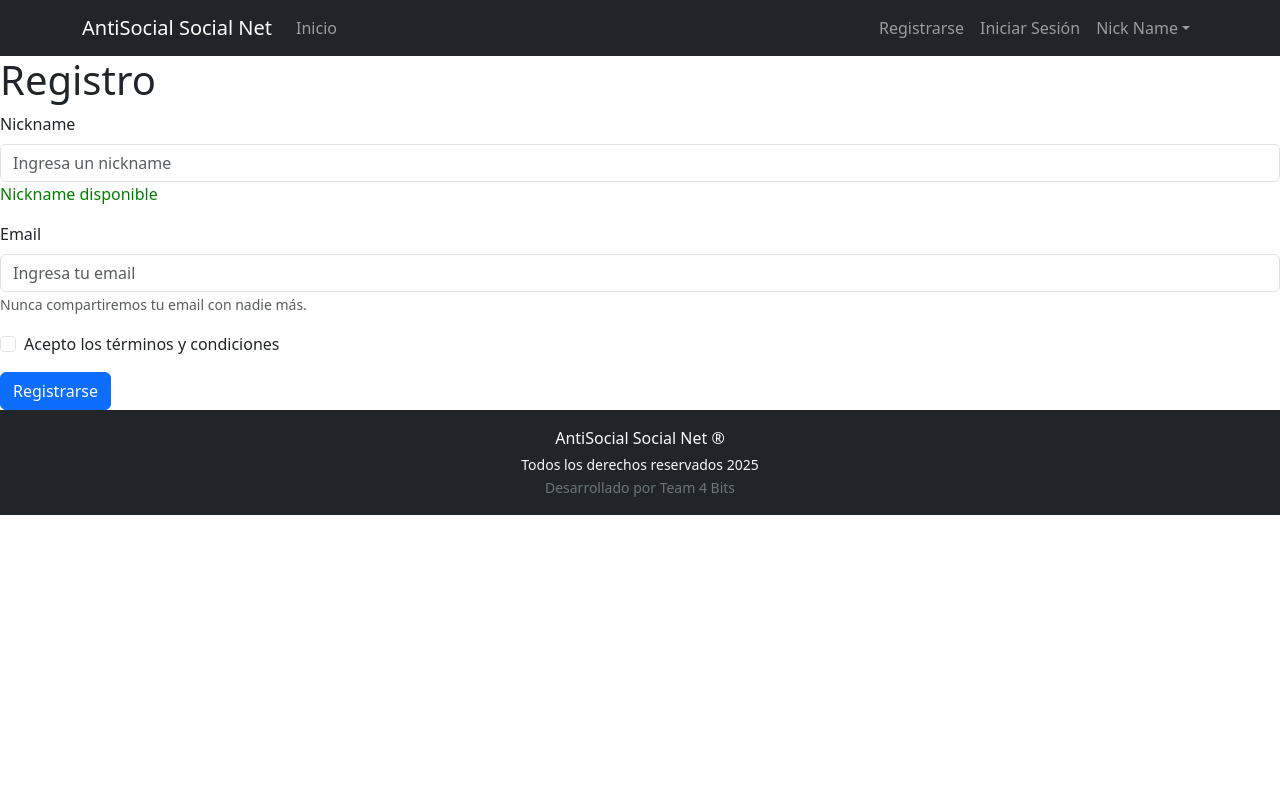
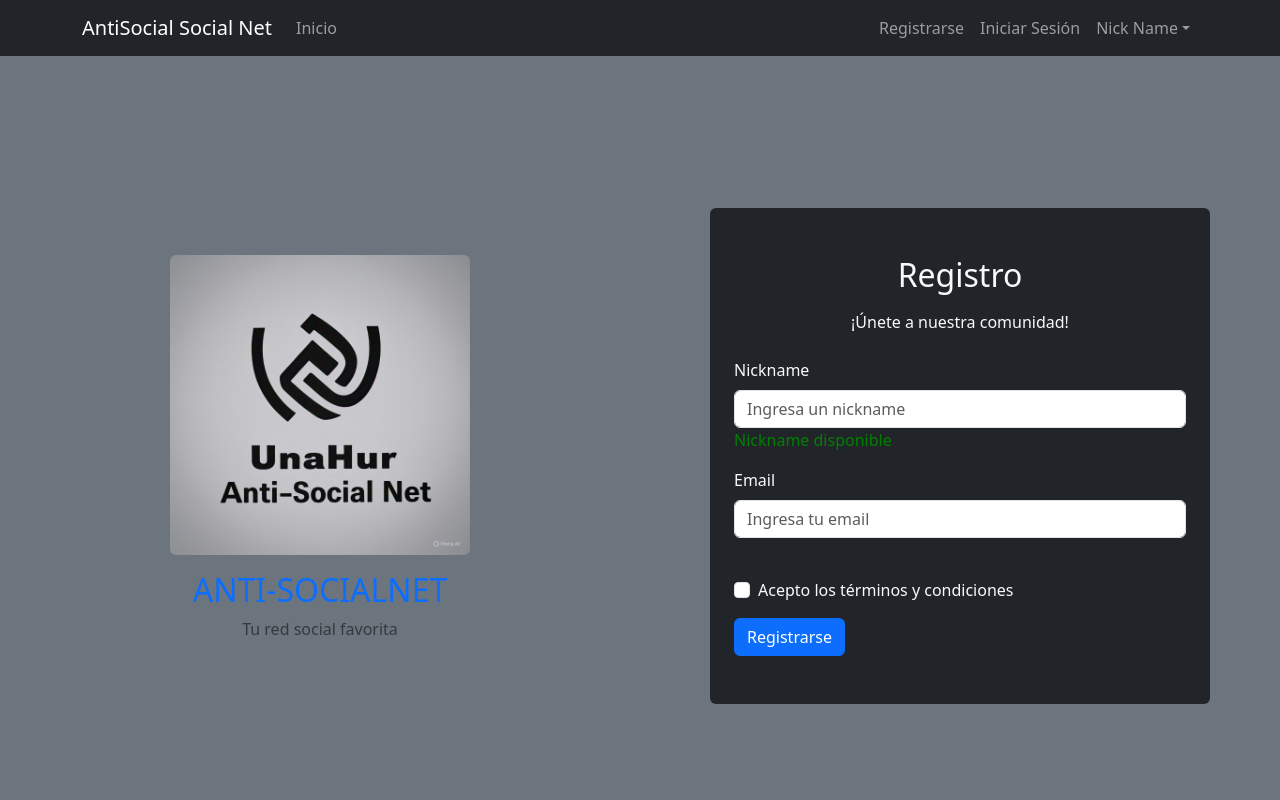
Before and after one commit to team4bits/frontEnd-redSocial, a React (Vite) app: page /registro in a window 1280 px wide. Shown: the top 800 px of the page. Built offline with nearby package versions, Linux system fonts and the light colour scheme.

Commit message:
Estilización básica de Login y Registro

```diff
--- a/src/pages/Login.jsx
+++ b/src/pages/Login.jsx
@@ -1,6 +1,7 @@
 import React from 'react'
 import FormLogin from '../components/FormLogin'
 import { getFunctions } from '../components/functions'
+import logoImg from '../assets/ANTI-SOCIALNET.jpg'
 
 const usuarios = await getFunctions.getUsersNickNames();
 
@@ -8,7 +9,41 @@ const usuarios = await getFunctions.getUsersNickNames();
 function Login() {
   console.log(usuarios);
   return (
-    <FormLogin usuarios={usuarios}/>
+    <div className="d-flex flex-column min-vh-100 bg-secondary text-light">
+      <div className="container-fluid flex-grow-1">
+        <div className="row h-100 min-vh-100">
+          {/* Columna izquierda - Logo (solo en desktop) */}
+          <div className="col-lg-6 d-none d-lg-flex align-items-center justify-content-center">
+            <div className="text-center p-4">
+              <img
+                src={logoImg}
+                alt='Logo de la red social'
+                className="img-fluid mb-3 rounded"
+                style={{maxHeight: '300px', maxWidth: '100%'}}
+              />
+              <h2 className="text-primary mb-2">ANTI-SOCIALNET</h2>
+              <p className="text-muted">Tu red social favorita</p>
+            </div>
+          </div>
+
+          {/* Columna del formulario */}
+          <div className="col-lg-6 col-12 d-flex align-items-center justify-content-center">
+            <div className="w-100 px-4 py-5 bg-dark rounded" style={{maxWidth: '500px'}}>
+              {/* Texto alternativo solo en móvil y tablet */}
+              <div className="d-lg-none text-center mb-4">
+                <h2 className="text-primary mb-2">ANTI-SOCIALNET</h2>
+                <p className="text-light">Tu red social favorita</p>
+              </div>
+
+              <h1 className="text-center mb-3 h2">Inicia sesión</h1>
+              <p className="text-center mb-4 text-light">¡Gracias por ser parte de nuestra comunidad!</p>
+              {/* Cargar el formulario de registro pasandole los usuarios registrados hasta el momento*/}
+              <FormLogin usuarios={usuarios} />
+            </div>
+          </div>
+        </div>
+      </div>
+    </div>
   )
 }
 
--- a/src/pages/Registro.jsx
+++ b/src/pages/Registro.jsx
@@ -1,18 +1,54 @@
 import React from 'react'
 //Importamos el componente del formulario de registro
 import FormularioDeRegistro from '../components/FormRegistro'
+import Footer from '../components/Footer'
 import { getFunctions } from '../components/functions'
+import logoImg from '../assets/ANTI-SOCIALNET.jpg'
+
 
 // Traer el JSON de la API con la lista de usuarios registrados
 //Como prueba se utiliza un JSON local pero luego hay que reemplazar por la llamada a la API
 
 const usuarios = await getFunctions.getUsersNickNames();
 const Registro = () => {
+    /*
+      La vista del registro tiene El logo con una pequeña leyenda, y a su lado el formulario de registro.
+    */
   return (
-    <div>
-      <h1>Registro</h1>
-      {/* Cargar el formulario de registro pasandole los usuarios registrados hasta el momento*/}
-      <FormularioDeRegistro usuarios={usuarios} />
+    <div className="d-flex flex-column min-vh-100 bg-secondary text-light">
+      <div className="container-fluid flex-grow-1">
+        <div className="row h-100 min-vh-100">
+          {/* Columna izquierda - Logo (solo en desktop) */}
+          <div className="col-lg-6 d-none d-lg-flex align-items-center justify-content-center">
+            <div className="text-center p-4">
+              <img
+                src={logoImg}
+                alt='Logo de la red social'
+                className="img-fluid mb-3 rounded"
+                style={{maxHeight: '300px', maxWidth: '100%'}}
+              />
+              <h2 className="text-primary mb-2">ANTI-SOCIALNET</h2>
+              <p className="text-muted">Tu red social favorita</p>
+            </div>
+          </div>
+
+          {/* Columna del formulario */}
+          <div className="col-lg-6 col-12 d-flex align-items-center justify-content-center">
+            <div className="w-100 px-4 py-5 bg-dark rounded" style={{maxWidth: '500px'}}>
+              {/* Texto alternativo solo en móvil y tablet */}
+              <div className="d-lg-none text-center mb-4">
+                <h2 className="text-primary mb-2">ANTI-SOCIALNET</h2>
+                <p className="text-light">Tu red social favorita</p>
+              </div>
+
+              <h1 className="text-center mb-3 h2">Registro</h1>
+              <p className="text-center mb-4 text-light">¡Únete a nuestra comunidad!</p>
+              {/* Cargar el formulario de registro pasandole los usuarios registrados hasta el momento*/}
+              <FormularioDeRegistro usuarios={usuarios} />
+            </div>
+          </div>
+        </div>
+      </div>
     </div>
   )
 }
```
Also changed, not shown: src/assets/ANTI-SOCIALNET.jpg (added).
